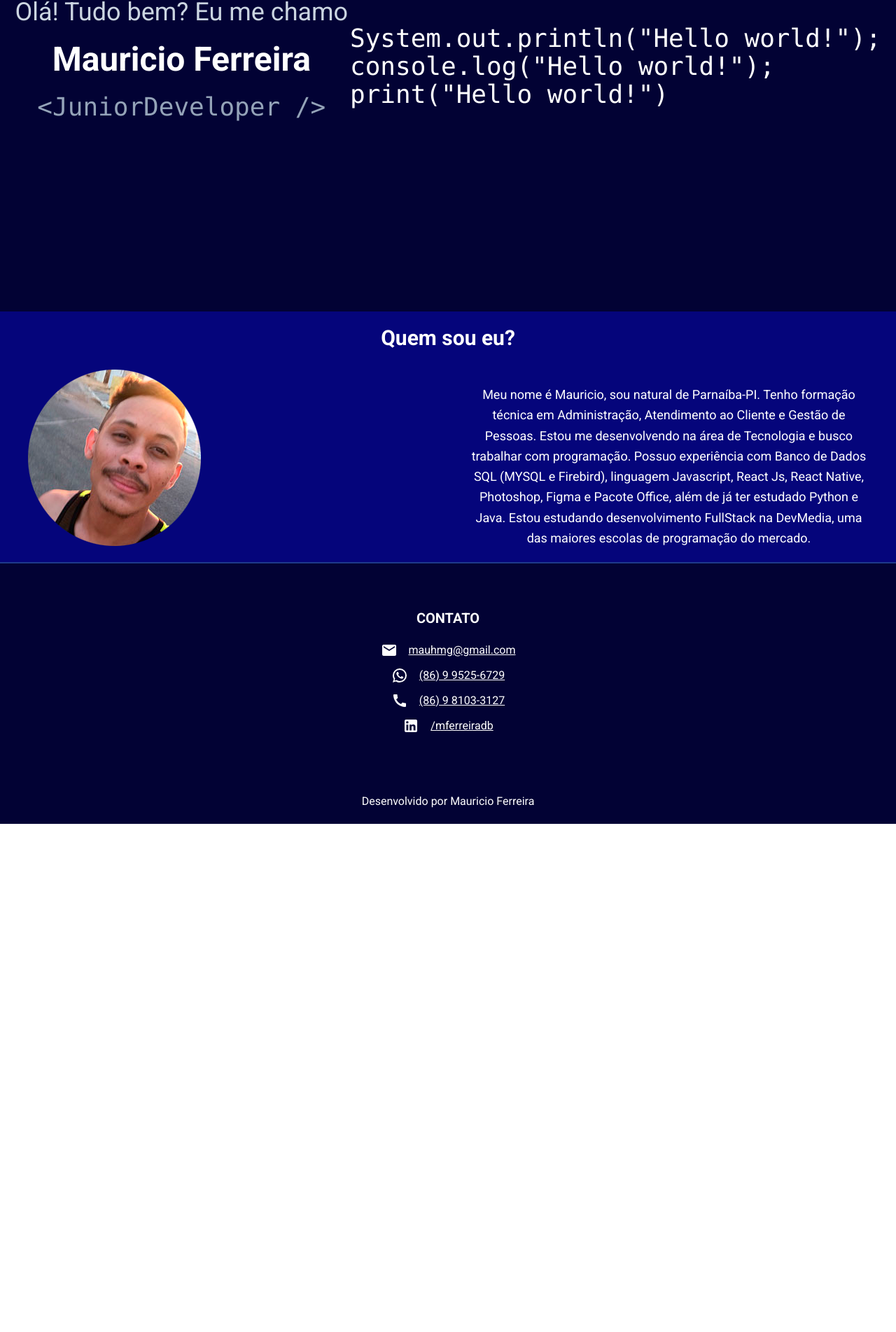
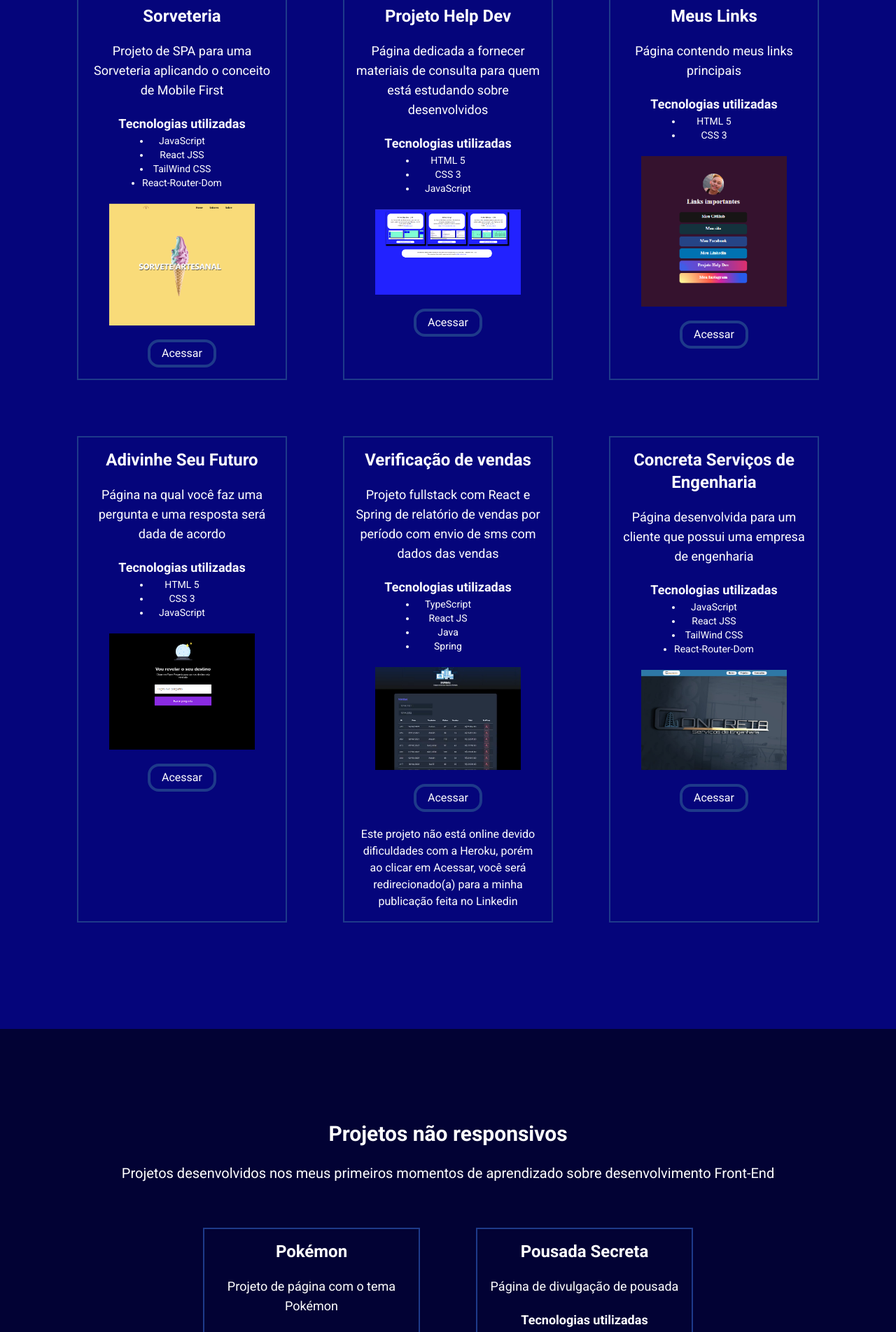
Before and after one commit to mferreiradb/portfolio, a React (Vite) app: page / in a window 1280 px wide. Shown: the part 275-2178 px from the top of the page at 70% size. Before the commit the page ends 1452 px from the top, so only its background shows below. Built offline with nearby package versions, Linux system fonts and the light colour scheme.

Commit message:
Update index.jsx

```diff
--- a/src/Pages/Home/index.jsx
+++ b/src/Pages/Home/index.jsx
@@ -1,39 +1,149 @@
 import './style.css'
-import Header from "../../components/Header"
-import MinhaFoto from '../../assets/minha-foto.png'
-import Footer from '../../components/Footer'
+import Footer from "../../components/Footer";
+import Header from "../../components/Header";
 
-export default function Home() {
-    const dev = "<JuniorDeveloper />"
+import Sorveteria from '../../assets/sorveteria.png'
+import Pokemon from '../../assets/pokemon.png'
+import HelpDev from '../../assets/HelpDev.png'
+import MeusLinks from '../../assets/meus-links.png'
+import SeuFuturo from '../../assets/SeuFuturo.png'
+import dsMeta from '../../assets/dsMeta.png'
+import Concreta from '../../assets/Concreta.png'
+import Pousada from '../../assets/pousada.png'
 
+export default function Projetos() {
     return (
         <div>
             <Header />
-            <section className="bg-dark-blue-project flex flex-col fundo-home px-5 space-y-5 lg:flex-row lg:justify-around xl:flex-row xl:justify-around 2xl:flex-row 2xl:justify-around">
+            <section className="bg-light-blue-project flex flex-col px-10 space-y-5">
+
                 <div className="flex flex-col justify-center space-y-6 text-center my-28">
-                    <p className="text-slate-300 text-2xl lg:text-4xl">Olá! Tudo bem? Eu me chamo</p>
-                    <h1 className="text-white text-3xl font-bold lg:text-5xl">Mauricio Ferreira</h1>
-                    <code className="text-slate-400 text-2xl lg:text-4xl">{dev}</code>
+                    <h2 className='text-3xl text-white font-semibold'>Projetos responsivos</h2>
+                    <p className="text-white text-xl">Projetos desenvolvidos em um momento no qual eu já possuía mais conhecimento em desenvolvimento Front-End</p>
+
+                    <div className="flex flex-col justify-center text-center my-28 xl:flex-row xl:flex-wrap">
+
+                        <div className='flex flex-col items-center border-2 border-blue-900 p-4 space-y-5 xl:w-1/4 xl:m-10 my-10'>
+                            <h3 className='text-2xl text-white font-semibold'>Sorveteria</h3>
+                            <p className="text-white text-lg">Projeto de SPA para uma Sorveteria aplicando o conceito de Mobile First</p>
+                            <ul className='flex flex-col items-center'>
+                                <h4 className='text-lg text-white font-semibold'>Tecnologias utilizadas</h4>
+                                <li type='disc' className='text-sm w-2/4 text-white'>JavaScript</li>
+                                <li type='disc' className='text-sm w-2/4 text-white'>React JSS</li>
+                                <li type='disc' className='text-sm w-2/4 text-white'>TailWind CSS</li>
+                                <li type='disc' className='text-sm w-4/4 text-white'>React-Router-Dom</li>
+                            </ul>
+                            <img src={Sorveteria} className='w-3/4 xl:w-52' />
+                            <a className="text-white text-md border-4 border-blue-900 py-1 px-4 rounded-2xl" href='https://lnkd.in/dVyH2A5n' target='_blank'>Acessar</a>
+                        </div>
+
+                        <div className='flex flex-col items-center border-2 border-blue-900 p-4 space-y-5 xl:w-1/4 xl:m-10 my-10'>
+                            <h3 className='text-2xl text-white font-semibold'>Projeto Help Dev</h3>
+                            <p className="text-white text-lg">Página dedicada a fornecer materiais de consulta para quem está estudando sobre desenvolvidos</p>
+                            <ul className='flex flex-col items-center'>
+                                <h4 className='text-lg text-white font-semibold'>Tecnologias utilizadas</h4>
+                                <li type='disc' className='text-sm w-2/4 text-white'>HTML 5</li>
+                                <li type='disc' className='text-sm w-2/4 text-white'>CSS 3</li>
+                                <li type='disc' className='text-sm w-2/4 text-white'>JavaScript</li>
+                            </ul>
+                            <img src={HelpDev} className='w-3/4 xl:w-52' />
+                            <a className="text-white text-md border-4 border-blue-900 py-1 px-4 rounded-2xl" href='https://mferreiradb.github.io/help-dev/' target='_blank'>Acessar</a>
+                        </div>
+
+
+                        <div className='flex flex-col items-center border-2 border-blue-900 p-4 space-y-5 xl:w-1/4 xl:m-10 my-10'>
+                            <h3 className='text-2xl text-white font-semibold'>Meus Links</h3>
+                            <p className="text-white text-lg">Página contendo meus links principais</p>
+                            <ul className='flex flex-col items-center'>
+                                <h4 className='text-lg text-white font-semibold'>Tecnologias utilizadas</h4>
+                                <li type='disc' className='text-sm w-2/4 text-white'>HTML 5</li>
+                                <li type='disc' className='text-sm w-2/4 text-white'>CSS 3</li>
+                            </ul>
+                            <img src={MeusLinks} className='w-3/4 xl:w-52' />
+                            <a className="text-white text-md border-4 border-blue-900 py-1 px-4 rounded-2xl" href='https://mferreiradb.github.io/meus-links/' target='_blank'>Acessar</a>
+                        </div>
+
+                        <div className='flex flex-col items-center border-2 border-blue-900 p-4 space-y-5 xl:w-1/4 xl:m-10 my-10'>
+                            <h3 className='text-2xl text-white font-semibold'>Adivinhe Seu Futuro</h3>
+                            <p className="text-white text-lg">Página na qual você faz uma pergunta e uma resposta será dada de acordo</p>
+                            <ul className='flex flex-col items-center'>
+                                <h4 className='text-lg text-white font-semibold'>Tecnologias utilizadas</h4>
+                                <li type='disc' className='text-sm w-2/4 text-white'>HTML 5</li>
+                                <li type='disc' className='text-sm w-2/4 text-white'>CSS 3</li>
+                                <li type='disc' className='text-sm w-2/4 text-white'>JavaScript</li>
+                            </ul>
+                            <img src={SeuFuturo} className='w-3/4 xl:w-52' />
+                            <a className="text-white text-md border-4 border-blue-900 py-1 px-4 rounded-2xl" href='https://mferreiradb.github.io/maratona-explorer1-rocketseat/' target='_blank'>Acessar</a>
+                        </div>
+
+                        <div className='flex flex-col items-center border-2 border-blue-900 p-4 space-y-5 xl:w-1/4 xl:m-10 my-10'>
+                            <h3 className='text-2xl text-white font-semibold'>Verificação de vendas</h3>
+                            <p className="text-white text-lg">Projeto fullstack com React e Spring de relatório de vendas por período com envio de sms com dados das vendas</p>
+                            <ul className='flex flex-col items-center'>
+                                <h4 className='text-lg text-white font-semibold'>Tecnologias utilizadas</h4>
+                                <li type='disc' className='text-sm w-2/4 text-white'>TypeScript</li>
+                                <li type='disc' className='text-sm w-2/4 text-white'>React JS</li>
+                                <li type='disc' className='text-sm w-2/4 text-white'>Java</li>
+                                <li type='disc' className='text-sm w-2/4 text-white'>Spring</li>
+                            </ul>
+                            <img src={dsMeta} className='w-3/4 xl:w-52' />
+                            <a className="text-white text-md border-4 border-blue-900 py-1 px-4 rounded-2xl" href='https://www.linkedin.com/posts/mferreiradb_react-reactjs-vendas-activity-6974475209961558016-oLAo?utm_source=share&utm_medium=member_desktop' target='_blank'>Acessar</a>
+                            <p className="text-white text-md">Este projeto não está online devido dificuldades com a Heroku, porém ao clicar em Acessar, você será redirecionado(a) para a minha publicação feita no Linkedin</p>
+                        </div>
+
+                        <div className='flex flex-col items-center border-2 border-blue-900 p-4 space-y-5 xl:w-1/4 xl:m-10 my-10'>
+                            <h3 className='text-2xl text-white font-semibold'>Concreta Serviços de Engenharia</h3>
+                            <p className="text-white text-lg">Página desenvolvida para um cliente que possui uma empresa de engenharia</p>
+                            <ul className='flex flex-col items-center'>
+                                <h4 className='text-lg text-white font-semibold'>Tecnologias utilizadas</h4>
+                                <li type='disc' className='text-sm w-2/4 text-white'>JavaScript</li>
+                                <li type='disc' className='text-sm w-2/4 text-white'>React JSS</li>
+                                <li type='disc' className='text-sm w-2/4 text-white'>TailWind CSS</li>
+                                <li type='disc' className='text-sm w-4/4 text-white'>React-Router-Dom</li>
+                            </ul>
+                            <img src={Concreta} className='w-3/4 xl:w-52' />
+                            <a className="text-white text-md border-4 border-blue-900 py-1 px-4 rounded-2xl" href='https://concreta-arq.vercel.app/' target='_blank'>Acessar</a>
+                        </div>
+                    </div>
                 </div>
 
-                <div className="flex flex-col justify-center">
-                    <code className='text-white text-xl leading-normal lg:text-3xl xl:text-4xl'>
-                        System.out.println("Hello world!");<br />
-                        console.log("Hello world!");<br />
-                        print("Hello world!")
-                    </code>
-                </div>
             </section>
 
-            <section className="bg-light-blue-project flex flex-col items-center p-5">
+            <section className="bg-dark-blue-project flex flex-col p-5 space-y-5">
 
-                <div className='text-center flex flex-col items-center space-y-6'>
-                    <h2 className='text-3xl text-white font-semibold'>Quem sou eu?</h2>
-                    <div className='text-center flex flex-col items-center space-y-6 xl:flex-row xl:px-5 xl:space-x-96'>
-                        <img src={MinhaFoto} alt='minha-foto' />
-                        <p className='text-white text-lg leading-relaxed'>Meu nome é Mauricio, sou natural de Parnaíba-PI. Tenho formação técnica em Administração, Atendimento ao Cliente e Gestão de Pessoas. Estou me desenvolvendo na área de Tecnologia e busco trabalhar com programação. Possuo experiência com Banco de Dados SQL (MYSQL e Firebird), linguagem Javascript, React Js, React Native, Photoshop, Figma e Pacote Office, além de já ter estudado Python e Java. Estou estudando desenvolvimento FullStack na DevMedia, uma das maiores escolas de programação do mercado.</p>
+                <div className="flex flex-col justify-center space-y-6 text-center my-28">
+                    <h2 className='text-3xl text-white font-semibold'>Projetos não responsivos</h2>
+                    <p className="text-white text-xl">Projetos desenvolvidos nos meus primeiros momentos de aprendizado sobre desenvolvimento Front-End</p>
+
+
+                    <div className="flex flex-col justify-center text-center my-28 xl:flex-row xl:flex-wrap">
+
+                        <div className='flex flex-col items-center border-2 border-blue-900 p-4 space-y-5 xl:w-1/4 xl:m-10 my-10'>
+                            <h3 className='text-2xl text-white font-semibold'>Pokémon</h3>
+                            <p className="text-white text-lg">Projeto de página com o tema Pokémon</p>
+                            <ul className='flex flex-col items-center'>
+                                <h4 className='text-lg text-white font-semibold'>Tecnologias utilizadas</h4>
+                                <li type='disc' className='text-sm w-2/4 text-white'>HTML 5</li>
+                                <li type='disc' className='text-sm w-2/4 text-white'>CSS 3</li>
+                            </ul>
+                            <img src={Pokemon} className='w-3/4 xl:w-52' />
+                            <a className="text-white text-md border-4 border-blue-900 py-1 px-4 rounded-2xl" href='https://mferreiradb.github.io/pokemon-devmedia/' target='_blank'>Acessar</a>
+                        </div>
+
+                        <div className='flex flex-col items-center border-2 border-blue-900 p-4 space-y-5 xl:w-1/4 xl:m-10 my-10'>
+                            <h3 className='text-2xl text-white font-semibold'>Pousada Secreta</h3>
+                            <p className="text-white text-lg">Página de divulgação de pousada</p>
+                            <ul className='flex flex-col items-center'>
+                                <h4 className='text-lg text-white font-semibold'>Tecnologias utilizadas</h4>
+                                <li type='disc' className='text-sm w-2/4 text-white'>HTML 5</li>
+                                <li type='disc' className='text-sm w-2/4 text-white'>CSS 3</li>
+                            </ul>
+                            <img src={Pousada} className='w-3/4 xl:w-52' />
+                            <a className="text-white text-md border-4 border-blue-900 py-1 px-4 rounded-2xl" href='https://mferreiradb.github.io/pousada-secreta-devmedia/' target='_blank'>Acessar</a>
+                        </div>
                     </div>
                 </div>
+
             </section>
 
             <Footer />
```
